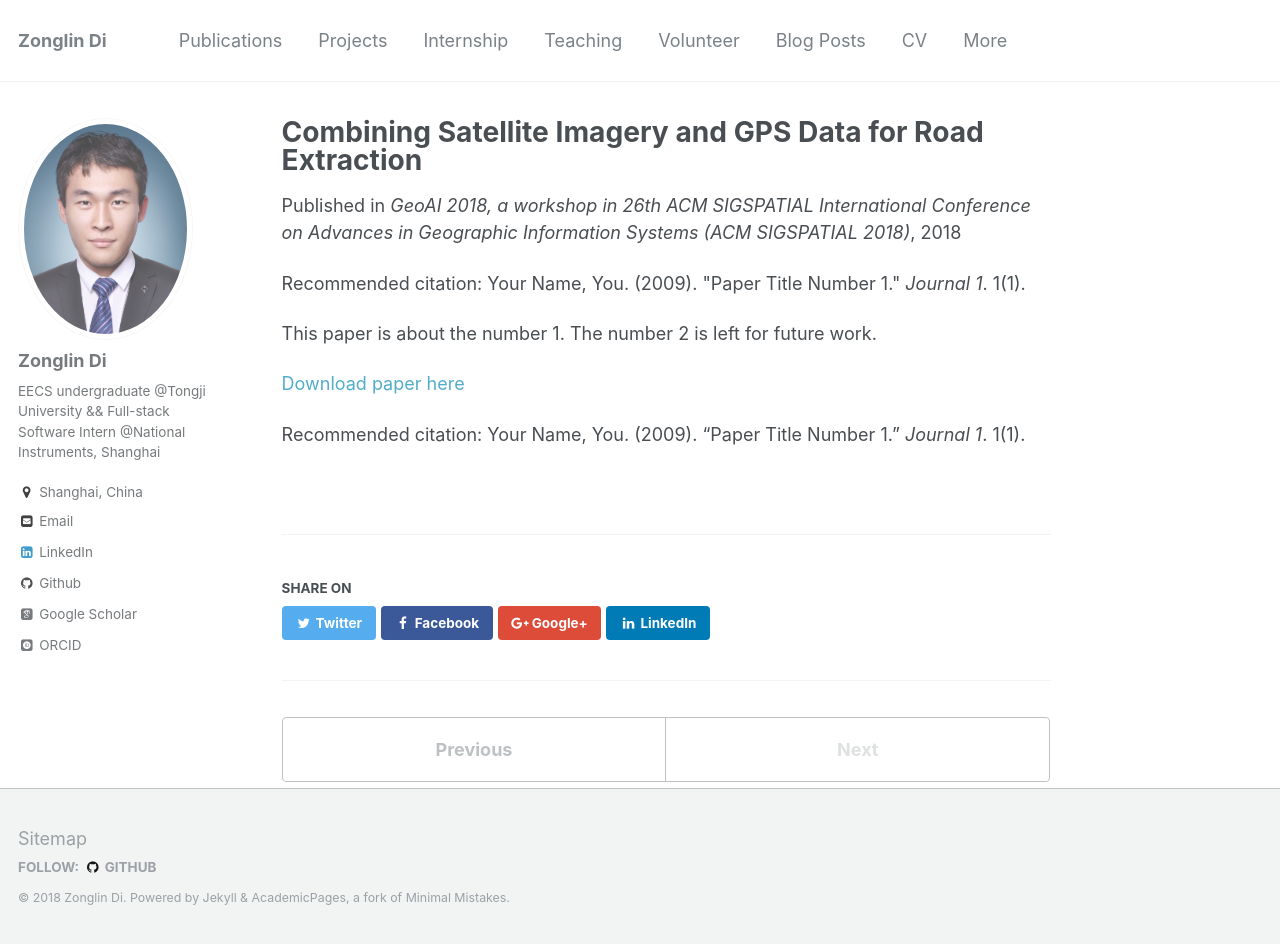
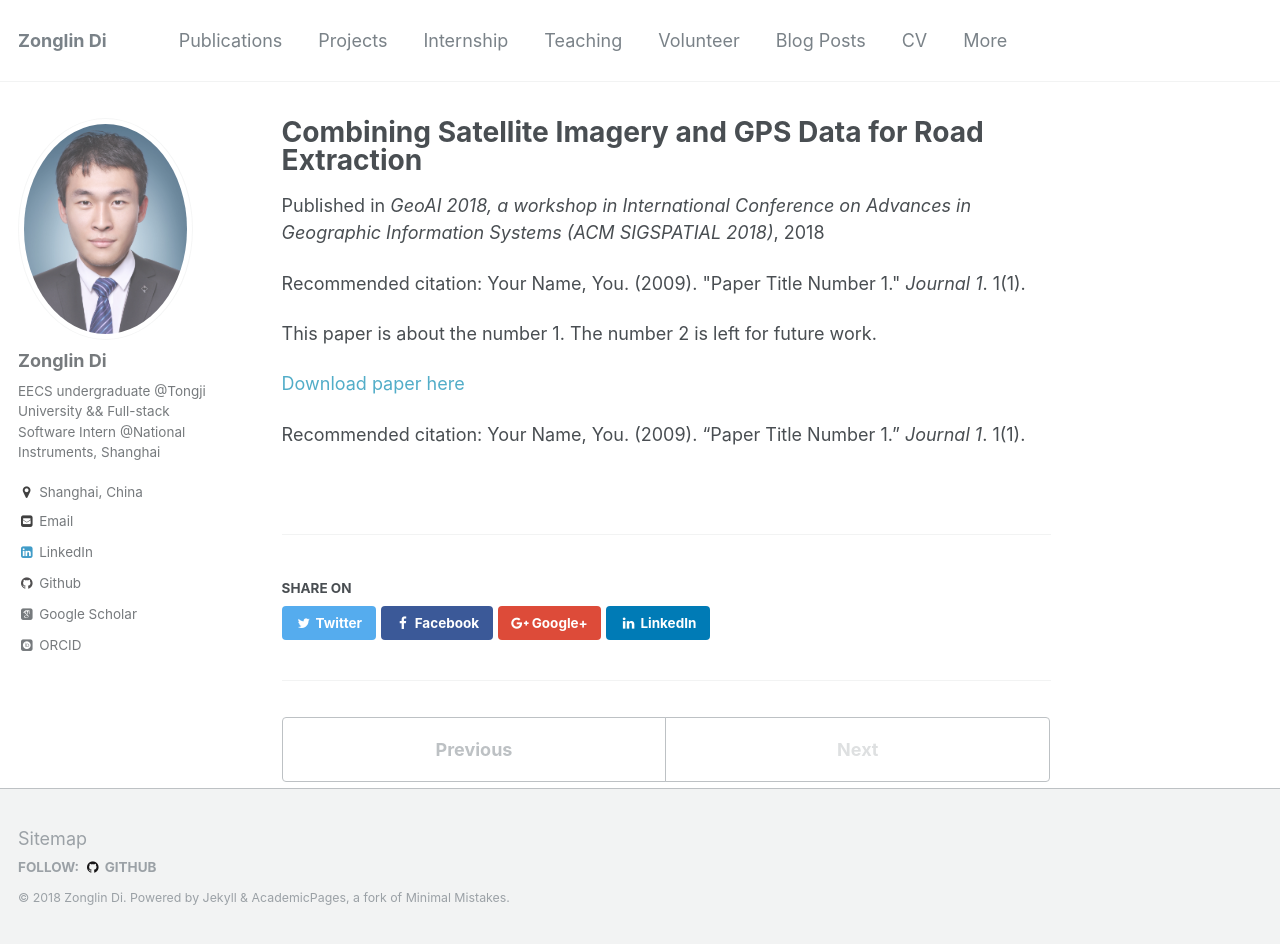
Before and after one commit to ElegantLin/elegantlin.github.io, a Jekyll site: the page built from _publications/2009-10-01-paper-title-number-1.md, in a window 1280 px wide and 944 px high. Built offline with Jekyll 4.4.1, drawn with Linux system fonts in a browser that asks for light colours; some web fonts are replaced.

Commit message:
add paper

```diff
--- a/_publications/2009-10-01-paper-title-number-1.md
+++ b/_publications/2009-10-01-paper-title-number-1.md
@@ -4,7 +4,7 @@ collection: publications
 permalink: /publication/GeoAI2018
 excerpt: 'This paper is about road extraction using Computer Vision, Deep Learning, .'
 date: 2018-09-05
-venue: '<i>GeoAI 2018</i>, a workshop in 26th ACM SIGSPATIAL International Conference on Advances in Geographic Information Systems <i>(ACM SIGSPATIAL 2018)</i>'
+venue: '<i>GeoAI 2018</i>, a workshop in International Conference on Advances in Geographic Information Systems <i>(ACM SIGSPATIAL 2018)</i>'
 # paperurl: 'http://academicpages.github.io/files/paper1.pdf'
 citation: 'Your Name, You. (2009). &quot;Paper Title Number 1.&quot; <i>Journal 1</i>. 1(1).'
 ---
```
